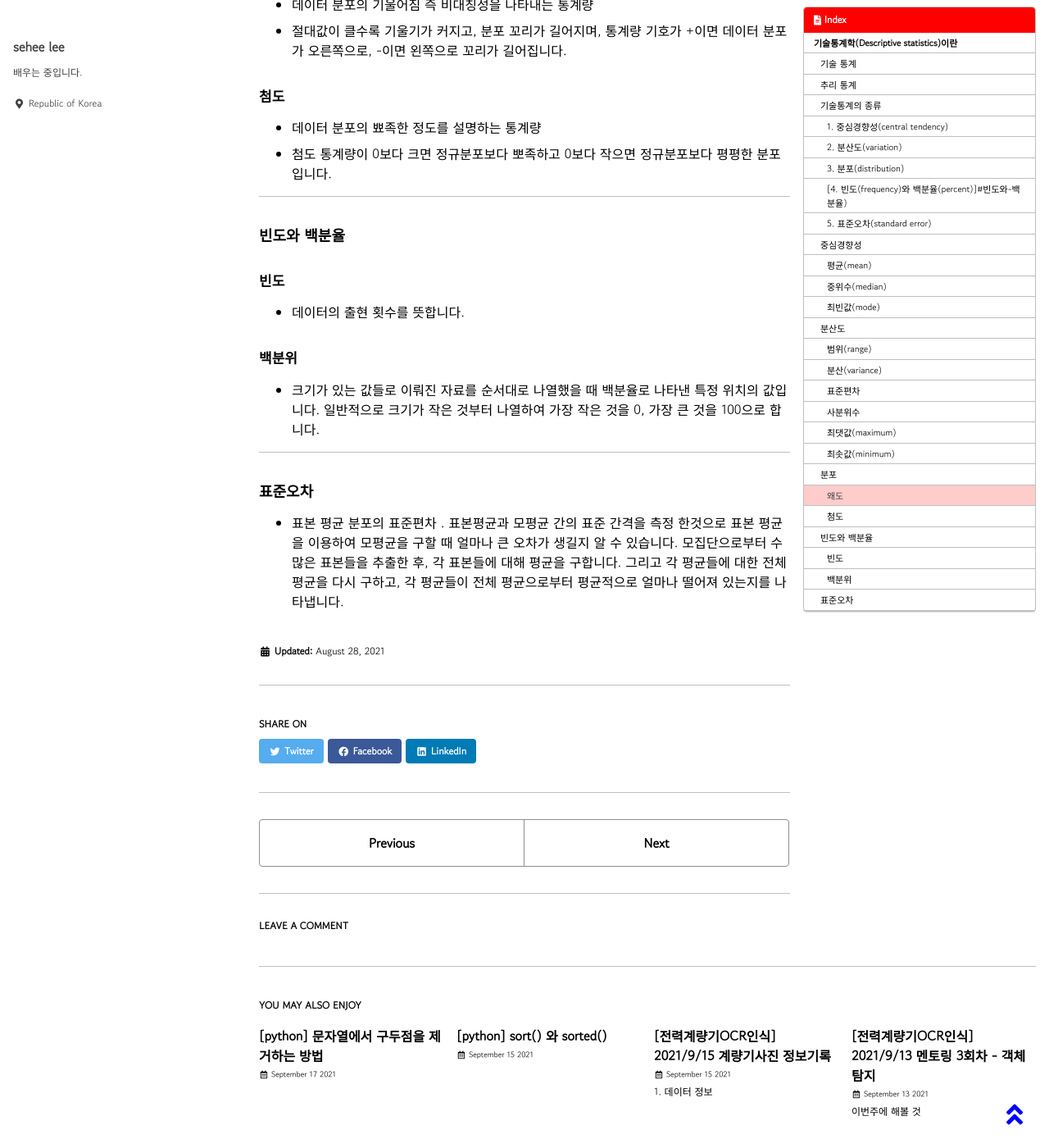
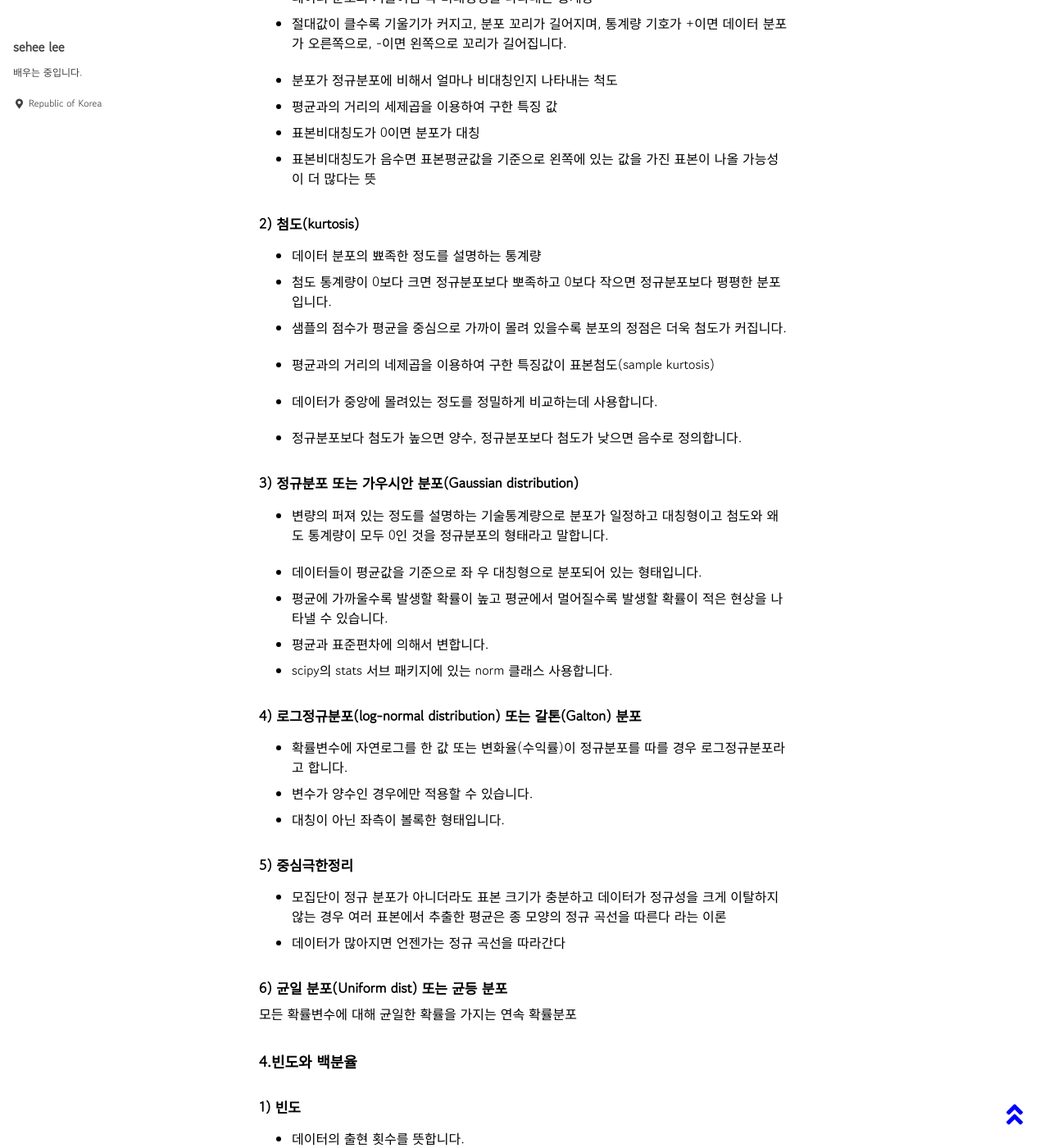
Before and after one commit to 2SEHI/2SEHI.github.io, a Jekyll site: the page built from _posts/2021-07-26-14_Descriptive_statistics.md, in a window 1280 px wide and 1400 px high, scrolled down 3611 px. Shown: the whole window at 82% size. Built offline with Jekyll 4.4.1, drawn with Linux system fonts in a browser that asks for light colours; cached includes are drawn as plain includes; some web fonts are replaced; formulas are drawn with MathJax 3; some of the changed text lies outside the part shown.

Commit message:
기술통계학 용어 정리 업로드

```diff
--- a/_posts/2021-07-26-14_Descriptive_statistics.md
+++ b/_posts/2021-07-26-14_Descriptive_statistics.md
@@ -41,7 +41,7 @@ comments: true
 
 
 
-#### [ 1. 중심경향성(central tendency) ](#중심경향성)
+#### [ 1) 중심경향성(central tendency) ](#중심경향성)
 - 수집한 데이터를 **대표하는 값**이 무엇인지 혹은 어떤 값에 **집중**되어 있는지를 나타냅니다.
 
 
@@ -50,7 +50,7 @@ comments: true
 
 
 
-#### [2. 분산도(variation) ](#분산도)
+#### [2) 분산도(variation) ](#분산도)
 
 - 우리가 수집한 데이터가 **어떻게 퍼져 있는지**를 나타내는 것으로 변산성(variability)라고도 합니다.
 - 중심경향성이 자료가 **무엇을 중심으로** 모여있는가를 나타내는 것이라면, 변산성 측정치는, 그 **모여있는 정도**를 의미합니다.
@@ -58,21 +58,21 @@ comments: true
 
 
 
-#### [3. 분포(distribution)](#분포)
+#### [3) 분포(distribution)](#분포)
 
 - 변인의 전체 모양을 살펴 데이터가 **정상분포 곡선에서 얼마나 벗어나는지**를 나타낸다.
   ex) 왜도(데이터의 분포가 좌우로 치우친 정도), 첨도(데이터의 분포가 위아래로 치우친 정도)
 
 
 
-#### [4. 빈도(frequency)와 백분율(percent)]#빈도와-백분율)
+#### 4) 빈도(frequency)와 백분율(percent)
 
 - 각 값에 속한 사례의 수와 전체 사례 중 **해당 값이 차지하는 비율**을 나타낸다.
   ex) 빈도, 빈도분포, 백분위
 
 
 
-#### [5. 표준오차(standard error)](#표준오차)
+#### [5) 표준오차(standard error)](#표준오차)
 
 - 여러 표본의 평균값의 표준 편차.
 
@@ -151,27 +149,27 @@ $s^{2}=\frac{\sum (x_{i}-\bar{x})^{2}}{n-1}$
 
 
 
-#### 표준편차
+#### 3) 표준편차
 
 - 평균에서 데이터가 벗어난 정도를 수치화한 값입니다.
 - **분산의 양의 제곱근**으로 표준편차가 작으면 데이터가 평균에 몰려있다는 것을 의미합니다.
 
 
 
-#### 사분위수
+#### 4) 사분위수
 
 - 75번째 백분위수와 25번째 백분위수 사이의 차이로 IQR이라고도 합니다.
   - 백분위소 : 어떤 값들의 퍼센트가 이 값 혹은 더 작은 값을 갖고  (100-p) 퍼센트가 이 값 혹은 더 큰 값을 갖도록 하는 값으로 분위수 라고도 합니다.
 
 
 
-#### 최댓값(maximum)
+#### 4) 최댓값(maximum)
 
 - 변량 중 가장 큰 값
 
 
 
-#### 최솟값(minimum)
+#### 5) 최솟값(minimum)
 
 - 변량들 중 가장 작은 값
 
@@ -179,39 +177,100 @@ $s^{2}=\frac{\sum (x_{i}-\bar{x})^{2}}{n-1}$
 
 ---
 
-### 분포
-- 변량의 퍼져 있는 정도를 설명하는 기술통계량으로 분포가 일정하고 대칭형이고 첨도와 왜도 통계량이 모두 0인 것을 정규분포의 형태라고 말합니다.
+### 3.분포
+
+- 어떤 사건에 어느 정도의 확률이 할당되었는지 묘사한 정보
+- 확률 변수가 취할 수 있는 모든 값과 그 값들이 나타날 확률을 나열한 표/그림/함수식
 
 
 
-#### 왜도
+#### 1) 왜도(skewness)
 - 데이터 분포의 기울어짐 즉 비대칭성을 나타내는 통계량
 - 절대값이 클수록 기울기가 커지고, 분포 꼬리가 길어지며, 통계량 기호가 +이면 데이터 분포가 오른쪽으로, -이면 왼쪽으로 꼬리가 길어집니다.
 
-
-
-#### 첨도
-- 데이터 분포의 뾰족한 정도를 설명하는 통계량
-- 첨도 통계량이 0보다 크면 정규분포보다 뽀족하고 0보다 작으면 정규분포보다 평평한 분포입니다.
+- 분포가 정규분포에 비해서 얼마나 비대칭인지 나타내는 척도
+- 평균과의 거리의 세제곱을 이용하여 구한 특징 값
+- 표본비대칭도가 0이면 분포가 대칭
+- 표본비대칭도가 음수면 표본평균값을 기준으로 왼쪽에 있는 값을 가진 표본이 나올 가능성이 더 많다는 뜻
 
 
 
----
+#### 2) 첨도(kurtosis)
+- 데이터 분포의 뾰족한 정도를 설명하는 통계량
+- 첨도 통계량이 0보다 크면 정규분포보다 뽀족하고 0보다 작으면 정규분포보다 평평한 분포입니다.
+- 샘플의 점수가 평균을 중심으로 가까이 몰려 있을수록 분포의 정점은 더욱 첨도가 커집니다.
 
-### 빈도와 백분율
+- 평균과의 거리의 네제곱을 이용하여 구한 특징값이 표본첨도(sample kurtosis)
 
-#### 빈도
+- 데이터가 중앙에 몰려있는 정도를 정밀하게 비교하는데 사용합니다.
+
+- 정규분포보다 첨도가 높으면 양수, 정규분포보다 첨도가 낮으면 음수로 정의합니다.
+
+
+
+#### 3) 정규분포 또는 가우시안 분포(Gaussian distribution)
+
+- 변량의 퍼져 있는 정도를 설명하는 기술통계량으로 분포가 일정하고 대칭형이고 첨도와 왜도 통계량이 모두 0인 것을 정규분포의 형태라고 말합니다.
+
+- 데이터들이 평균값을 기준으로 좌 우 대칭형으로 분포되어 있는 형태입니다.
+- 평균에 가까울수록 발생할 확률이 높고 평균에서 멀어질수록 발생할 확률이 적은 현상을 나타낼 수 있습니다.
+- 평균과 표준편차에 의해서 변합니다.
+- scipy의 stats 서브 패키지에 있는 norm 클래스 사용합니다.
+
+
+
+#### 4) 로그정규분포(log-normal distribution) 또는 갈톤(Galton) 분포
+
+- 확률변수에 자연로그를 한 값 또는 변화율(수익률)이 정규분포를 따를 경우 로그정규분포라고 합니다.
+- 변수가 양수인 경우에만 적용할 수 있습니다.
+- 대칭이 아닌 좌측이 볼록한 형태입니다.
+
+
+
+#### 5) 중심극한정리
+
+- 모집단이 정규 분포가 아니더라도 표본 크기가 충분하고 데이터가 정규성을 크게 이탈하지 않는 경우 여러 표본에서 추출한 평균은 종 모양의 정규 곡선을 따른다 라는 이론
+- 데이터가 많아지면 언젠가는 정규 곡선을 따라간다
+
+
+
+#### 6) 균일 분포(Uniform dist) 또는 균등 분포
+
+모든 확률변수에 대해 균일한 확률을 가지는 연속 확률분포
+
+
+
+### 4.빈도와 백분율
+
+#### 1) 빈도
 - 데이터의 출현 횟수를 뜻합니다.
 
 
 
-#### 백분위
+#### 2) 백분위수(percentile)
 
 - 크기가 있는 값들로 이뤄진 자료를 순서대로 나열했을 때 백분율로 나타낸 특정 위치의 값입니다. 일반적으로 크기가 작은 것부터 나열하여 가장 작은 것을 0, 가장 큰 것을 100으로 합니다.
 
----
 
 
-### 표준오차
+#### 3) 사분위수(interquartile range)
 
-- 표본 평균 분포의 표준편차 . 표본평균과 모평균 간의 표준 간격을 측정 한것으로 표본 평균을 이용하여 모평균을 구할 때 얼마나 큰 오차가 생길지 알 수 있습니다. 모집단으로부터 수많은 표본들을 추출한 후, 각 표본들에 대해 평균을 구합니다. 그리고 각 평균들에 대한 전체 평균을 다시 구하고, 각 평균들이 전체 평균으로부터 평균적으로 얼마나 떨어져 있는지를 나타냅니다.
+- 75번째 백분위수와 25번째 백분위수 사이의 차이(유의어-IQR)
+
+
+
+### 5.표준오차
+
+#### 1) 오차
+
+- 모집단으로부터 추출한 표본평균은 모평균에 대한 추정값이며, 모평균을 참값이라고 합니다.
+
+  이때 추정값에서 참값을 뺀 값을 오차라고 합니다.
+
+
+
+#### 2) 표준 오차
+
+- 통계에 대한 표본 분포의 변동성을 한마디로 말해주는 단일 측정 지표로 모집단으로부터 추출한 표본들의 평균인 표본평균들과 모집단의 평균과의 표준적인 차이입니다.
+- 오차에 루트를 씌운 것입니다.
+- 표본평균과 모평균 간의 표준 간격을 측정 한것으로 표본 평균을 이용하여 모평균을 구할 때 얼마나 큰 오차가 생길지 알 수 있습니다. 모집단으로부터 수많은 표본들을 추출한 후, 각 표본들에 대해 평균을 구합니다. 그리고 각 평균들에 대한 전체 평균을 다시 구하고, 각 평균들이 전체 평균으로부터 평균적으로 얼마나 떨어져 있는지를 나타냅니다.
--- /dev/null
+++ b/_posts/2021-09-18-68_Descriptive_Statistics.md
@@ -0,0 +1,348 @@
+---
+title:  "[Descriptive_Statistics] 통계용어 정리"
+excerpt: ""
+
+date: 2021-09-18
+last_modified_at: 2021-09-18
+
+use_math: true
+comments: true
+
+categories:
+  - Descriptive_Statistics
+---
+
+
+
+# 통계용어
+
+
+
+#### 실험
+
+- 결과가 미리 정해져 있지 않고 무작위로(random) 결정되는 현상을 관찰하는 과정
+
+
+
+#### 시행
+
+- 실험을 수행하는 일
+
+
+
+#### 경우
+
+- 실험으로 얻는 결과
+
+
+
+#### 사상
+
+- 시행에서 얻을 수 있는 결과 중에 조건에 맞는 결과
+
+
+
+#### 표본 공간
+
+- 어떤 특정 실험 또는 무작위 실험을 했을 때, 측정가능한 모든 결과들의 집합
+
+
+
+#### 전사상
+
+- 시행에서 얻을 수 있는 결과의 모든 집합
+
+
+
+#### 데이터 생성기(data generator)
+
+- 데이터를 생성하게하는 존재
+- 주사위, 자동차 엔진, 사람
+
+
+
+#### 데이터 모형(data model) 또는 데이터 모델
+
+- 데이터의 관계, 접근과 그 흐름에 필요한 처리 과정에 관한 추상화된 모형.
+- 해당 데이터를 만들어내는 가상의 데이터 생성기
+
+
+
+#### 모집단 (Population)
+
+- 연구자가 알고 싶어하는 대상 혹은 집단 전체
+- "대한민국 남자와 여자의 평균 키를 알고싶다."라고 한다면 모집단은 대한민국 모든 남자 여자의 키
+
+
+
+#### 표본 (Sample)
+
+- 연구자가 측정 또는 관찰한 결과들의 집합
+- 표본 (Sample)을 측정 또는 관찰해서 연구자가 알고 싶어하는 모집단(효과/대상)을 추정
+
+
+
+#### 표본공간(sample space)
+
+- 어떤 특정 실험 또는 무작위 실험을 했을 때, 측정가능한 모든 결과들의 집합
+- 표본은 표본 공간의 부분집합
+
+
+
+#### 사건(Event)
+
+- 표본공간의 부분집합으로 어떤 조건을 만족하는 특정한 표본점들의 집합
+- 주사위를 두 번 던져서 나온 각각의 수를 더했을 때 그 값이 “2”가 나올 때를 기다린다고(조건) 한다면, 여기서 “사건”이란 바로 첫번째도 "1"이 그리고 두번째도 "1"이 나왔을 때가 바로 사건이 발생한 때
+
+
+
+#### 확률
+
+- 동일한 조건 하에서 동일한 실험을 무수히 많이 반복하여 실시할 때, 나올 수 있는 모든 경우의 수(표본 공간) 중 어떤 특정한 조건을 만족하는 사건이 발생하는 비율
+
+
+
+#### 결합 확률
+
+- 사건A와 사건B가 동시에 발생할 확률(교집합)
+
+
+
+#### 주변 확률(marginal probability)
+
+- 결합되지 않는 개별 사건의 확률
+
+
+
+#### 조건부 확률(conditional probability)
+
+- 사건B가 사실일 경우의 사건A에 대한 확률
+- 사건A에 대한 확률은 사건B에 의해 변한다
+
+
+
+#### 확률적 데이터
+
+- 어떤 실험(experiment) 행위에 의해 같은 조건에서 여러번 반복하여 얻어지는 데이터
+- 어떤 실험? 주사위를 던지는 실험, 자동차 엔진의 출력을 측정하는 실혐, 혈압측정 실험
+
+
+
+#### 확률변수
+
+- 무작위 실험을 했을 때, 특정 확률로 발생하는 각각의 결과를 수치적 값으로 표현하는 변수
+- 임의(Random)로 진행되는 실험(예: 동전을 무작위로 두번 던져서 그림 또는 숫자가 나오는 실험)에서 일정한 확률(예: 그림이 나올 확률 1/2, 그리고 뒤가 나올 확률 1/2)을 가지고 발생하는 결과에 실수 값(예: 앞=1, 뒤=0)을 부여하는 변수(variable)
+
+
+
+#### 상태공간(State space)
+
+- 확률 변수가 취하는 모든 실수들의 집합
+
+
+
+#### 이산확률 변수(Discrete random varible)
+
+- 상태공간이 유한 집합인 또는 셈할 수 있는 무한집합인 확률변수
+
+
+
+#### 연속확률 변수(Continuous random variable
+
+-  확률변수가 취하는 값이 연속된 구간으로 나타나는 확률 변수
+
+
+
+#### 확률 분포(Probability distribution)
+
+- 확률변수의 모든 값과 그에 대응하는 확률들의 분포 형태
+
+
+
+#### 확률 함수(Probability function)
+
+- 확률변수에 의해 정의된 실수를 확률(0~1사이)에 대응시키는 함수
+
+
+
+#### 평균 (mean)
+
+- 관측치의 총합을 관측치의 개수로 나누어 구한값
+- 극단적인 값의 영향을 받는다
+
+
+
+#### 중앙값(median)
+
+- 절반 이상의 숫자들이 이 값보다 크거나 같고 동시에 절반 이상의 숫자들이 이 값보다 작거나 같은 수
+- 극단적인 값의 영향을 받지 않는다
+
+
+
+#### 최빈치(mode)
+
+- 가장 많이 관찰되는 값
+
+
+
+#### 편차(Deviation)
+
+- 관측치들이 평균으로부터 떨어져 있는 정도
+- 모든 관측치의 편차의 합은 0이다
+- 편차의 평균은 항상 0이다
+
+
+
+#### 이상치(outlier) 또는 극단치
+
+- 통계적 자료분석의 결과를 왜곡시키거나, 자료 분석의 적절성을 위협하는 변수값 또는 사례
+- 다른 자료와는 극단적으로 다른 값, 즉 유달리 높거나 낮은 값을 보이는 것
+
+
+
+#### 측정오차(measurement error)
+
+- 관측치와 실제값의 차이
+
+
+
+#### 편향(bias)
+
+- 예측값이 정답과 떨어져 있는 정도
+- 평향이 크면 정답값들과의 거리가 멀다고 하며, 이를 과소 적합이라한다.
+
+
+
+#### 표준분산(Variance)
+
+- 예측값과 예측값들의 관계.
+- 높은 분산을 가지는 것을 과대 적합이라고 한다
+- 관측값들의 퍼진 정도의 측도로 편차가 양수인지 음수인지는 중요하지 않으므로 편차의 부호를 없애고 그 값들을 더하여 n-1로 나누것이 표준분산이다
+
+
+
+#### 표준편차 (Standard Deviation)
+
+- - 표본분산의 제곱근
+  - 표본분산의 단위는 관측값에 제곱을 해서 단위가 일치하지 않으므로 분산에 제곱근을 하여 관측값과 근접시키는 것이다.
+  - 관측값들이 평균에서 얼마나 떨어져있는지를 나타내주는 값
+  - 유의어 : l2 norm, 유클리드 노름
+
+
+
+#### 평균절대편차(mean absolute deviation)
+
+- 평균과의 편차의 절대값의 평균
+- 유의어 l1 norm, 맨하탄 노름
+
+
+
+#### 자유도 (degrees of freedom)
+
+- 주어진 조건하에서 통계적 제한을 받지 않고 자유롭게 변화를 줄수 있는 원소의 수
+- 표본 n개를 선택할 때, 마지막 1개는 모집단의 평균과 같아져야 해서 무조건 종속되어야 하므로 자유도는 표본의 개수 -1 이다
+
+
+
+#### 추정
+
+- 표본을 조사하여 원래 모집단의 특성을 추측하는 것
+
+
+
+#### 독립(Independent)
+
+- 사건B의 발생여부가 사건A에 영향을 주지 않는다는 것
+
+
+
+
+
+## 표본추출
+
+
+
+#### 전수조사
+
+- 조사대상인 모집단전체를 조사하는 경우
+
+
+
+#### 표본조사
+
+- 모집단이 커서 전수조사가 어려운 경우, 집단의 특서을 추정하기 위해서 일부 표본만을 추출하여 하는 조사
+
+
+
+#### 랜덤표본추출(임의 표집, random sampling)
+
+- 표본을 무작위로 추출하는 것
+
+
+
+#### 층화표본추출(층화 표집, stratified sampling)
+
+- 모집단을 층으로 나눈 뒤 각 층에서 무작위로 표본을 추출하는 것
+- train_test_split() 함수
+- k-folds cross-validation 할 때는 n_splits 를 가지고 층화 무작위 추출할 때는 train_test_split 를 사용. 비복원추출이다
+
+
+
+#### 단순랜덤표본(단순임의표본, simple random sample)
+
+- 모집단의 층화없이 랜덤표본추출로 얻은 표본
+
+
+
+#### 표본 편향(sample bias)
+
+- 모집단을 대표되도록 샘플을 추출해야 하는데 유의미한 비임의 방식으로 표본이 추출되어서 발생하는 현상
+- 대표적 예시로는 1936년 미국 대통령 선거의 설문조사 예측이 있다.
+
+
+
+#### 오차
+
+- 모집단으로부터 추출한 표본평균은 모평균에 대한 추정값이며, 모평균을 참값이라고 한다. 이때 추정값에서 참값을 뺀 값을 오차라고 한다
+
+
+
+#### 표준오차
+
+- 통계에 대한 표본 분포의 변동성을 한마디로 말해주는 단일 측정 지표
+
+- 오차에 루트를 씌운 것이다
+
+- 모집단으로부터 추출한 표본들의 평균인 표본평균들과 모집단의 평균과의 표준적인 차이.
+
+  ![img](https://blog.kakaocdn.net/dn/bxFA8I/btq61ejW3xy/Agg2yyH7QWSs7nCf5cDWV1/img.png)
+
+  n은 표본의 크기, s는 표준편차
+
+
+
+#### 단순임의 추출
+
+- 전체 데이터에서 각 데이터를 추출할 확률을 동일하게 하여 표본을 추출하는 방법
+- 복원추출과 비복원추출이 있다
+
+
+
+#### 복원추출
+
+- 한번 추출된 표본을 다시 선택한 것이 가능한 경우
+
+
+
+#### 비복원추출
+
+- 한번 추출된 표본은 다시 선택할 수 없는 경우
+- random.sample 함수
+  첫번째 매개변수 : 데이터
+  두번째 매개변수 : 추출할 개수
+
+
+
+#### 순차적 분할
+
+- 시계열 데이터와 같이 순서를 유지하는 것이 필요한 경우에 사용하는 방법
```
Also changed, not shown: other parts of _posts/2021-07-26-14_Descriptive_statistics.md (+11 -13 lines).
